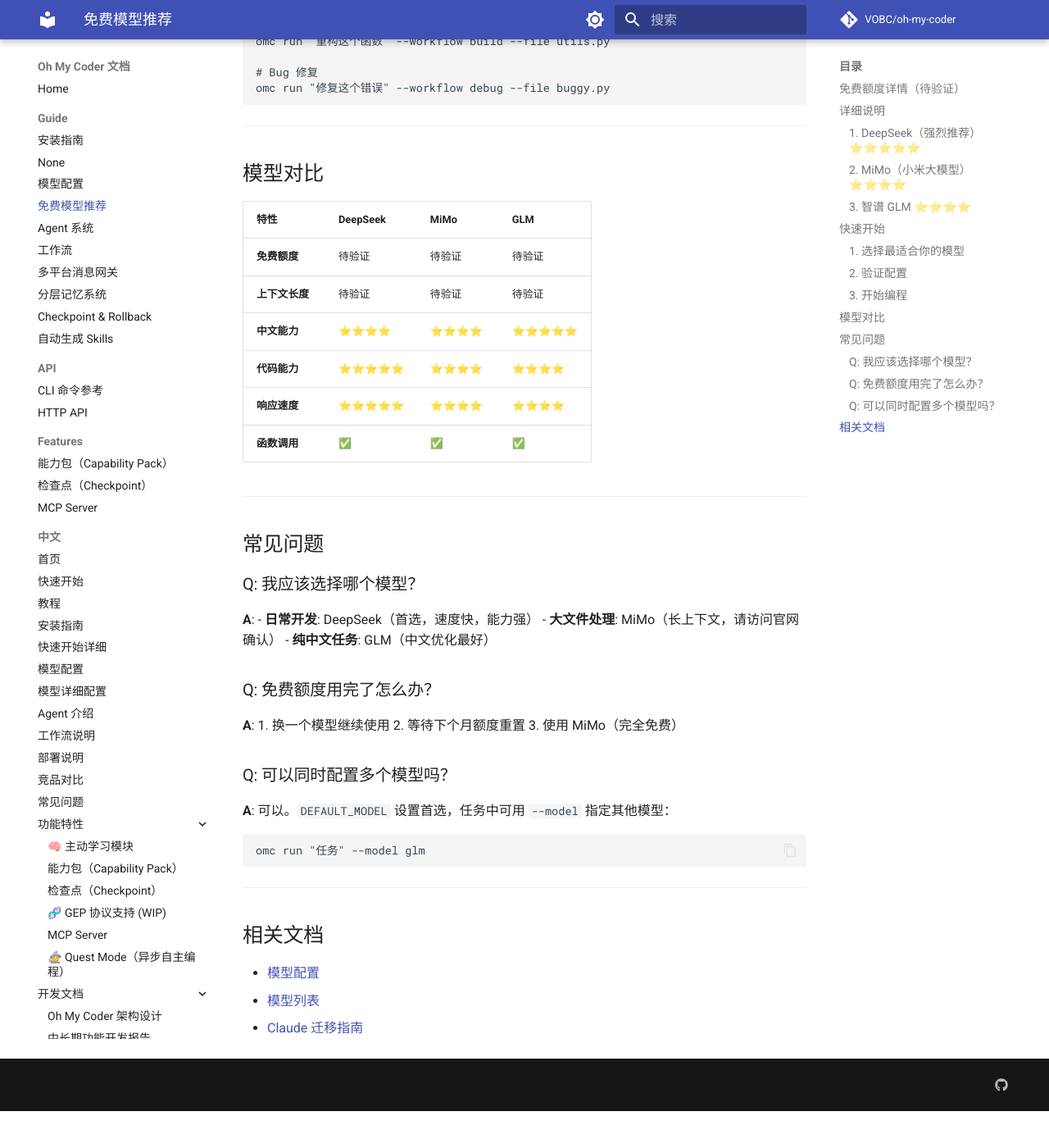
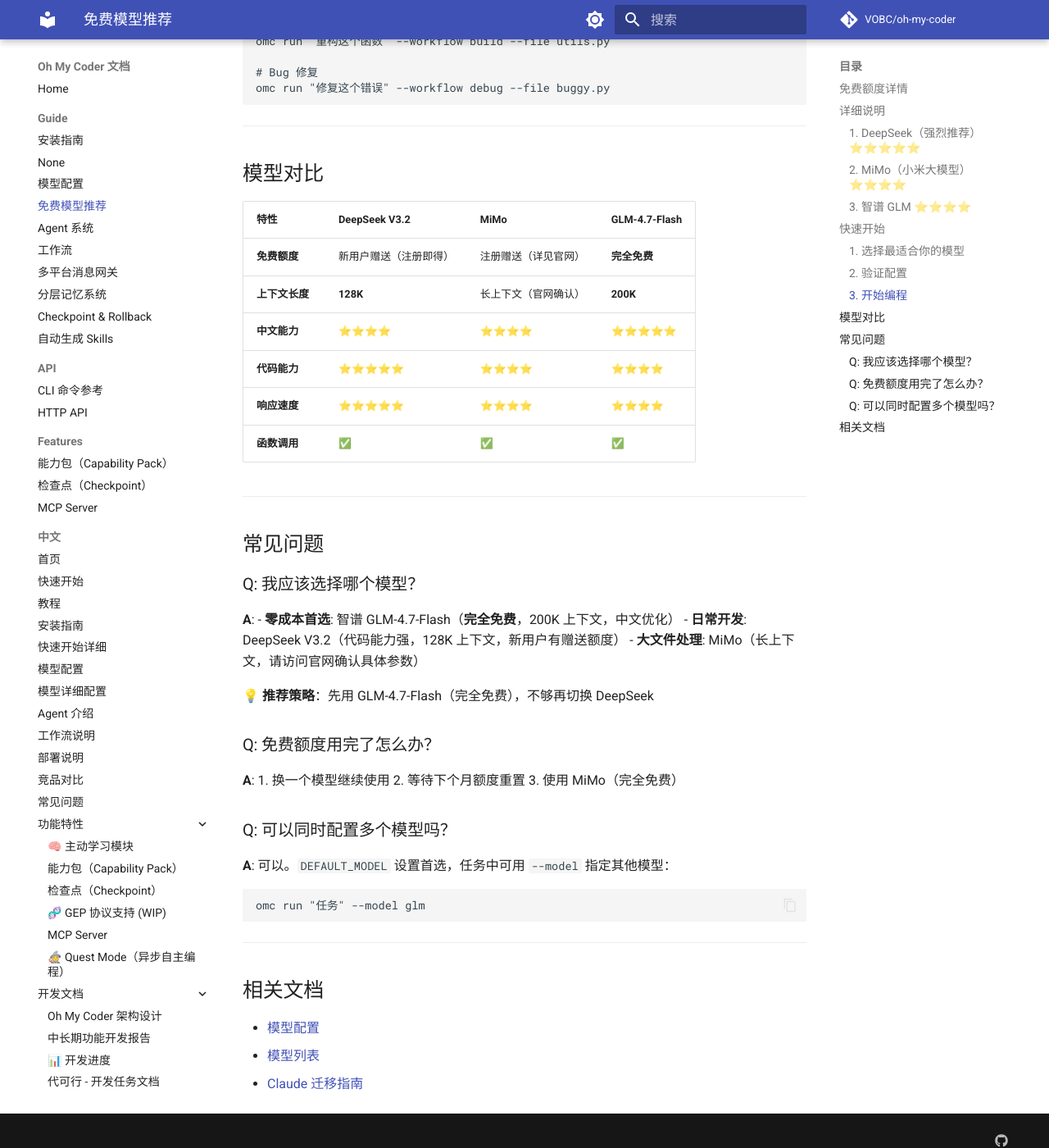
Before and after one commit to VOBC/oh-my-coder, an MkDocs documentation site: the page built from docs/guide/free-models.md, in a window 1280 px wide and 1400 px high, scrolled down 2315 px. Shown: the whole window at 82% size. Built offline with MkDocs 1.6.1 and Material for MkDocs 9.7.7, drawn with Linux system fonts in a browser that asks for light colours; comment, search, counter and statistics services are not loaded; before the commit the page ends 3670 px from its top, so only the background shows below that.

Commit message:
docs: 更新免费模型对比数据，基于官方文档确认

```diff
--- a/docs/guide/free-models.md
+++ b/docs/guide/free-models.md
@@ -2,7 +2,7 @@
 
 > 零成本开始 AI 编程之旅
 
-## 免费额度详情（待验证）
+## 免费额度详情
 
 ⚠️ **注意**：以下免费额度信息需要实际验证，建议直接访问各平台官网确认最新政策。
 
@@ -129,10 +129,10 @@
 
 ## 模型对比
 
-| 特性 | DeepSeek | MiMo | GLM |
-|------|----------|------|-----|
-| **免费额度** | 待验证 | 待验证 | 待验证 |
-| **上下文长度** | 待验证 | 待验证 | 待验证 |
+| 特性 | DeepSeek V3.2 | MiMo | GLM-4.7-Flash |
+|------|---------------|------|---------------|
+| **免费额度** | 新用户赠送（注册即得） | 注册赠送（详见官网） | **完全免费** |
+| **上下文长度** | **128K** | 长上下文（官网确认） | **200K** |
 | **中文能力** | ⭐⭐⭐⭐ | ⭐⭐⭐⭐ | ⭐⭐⭐⭐⭐ |
 | **代码能力** | ⭐⭐⭐⭐⭐ | ⭐⭐⭐⭐ | ⭐⭐⭐⭐ |
 | **响应速度** | ⭐⭐⭐⭐⭐ | ⭐⭐⭐⭐ | ⭐⭐⭐⭐ |
@@ -145,9 +145,11 @@
 ### Q: 我应该选择哪个模型？
 
 **A**:
-- **日常开发**: DeepSeek（首选，速度快，能力强）
-- **大文件处理**: MiMo（长上下文，请访问官网确认）
-- **纯中文任务**: GLM（中文优化最好）
+- **零成本首选**: 智谱 GLM-4.7-Flash（**完全免费**，200K 上下文，中文优化）
+- **日常开发**: DeepSeek V3.2（代码能力强，128K 上下文，新用户有赠送额度）
+- **大文件处理**: MiMo（长上下文，请访问官网确认具体参数）
+
+💡 **推荐策略**：先用 GLM-4.7-Flash（完全免费），不够再切换 DeepSeek
 
 ### Q: 免费额度用完了怎么办？
 
```
Also changed, not shown: README.md (+7 -3 lines).
